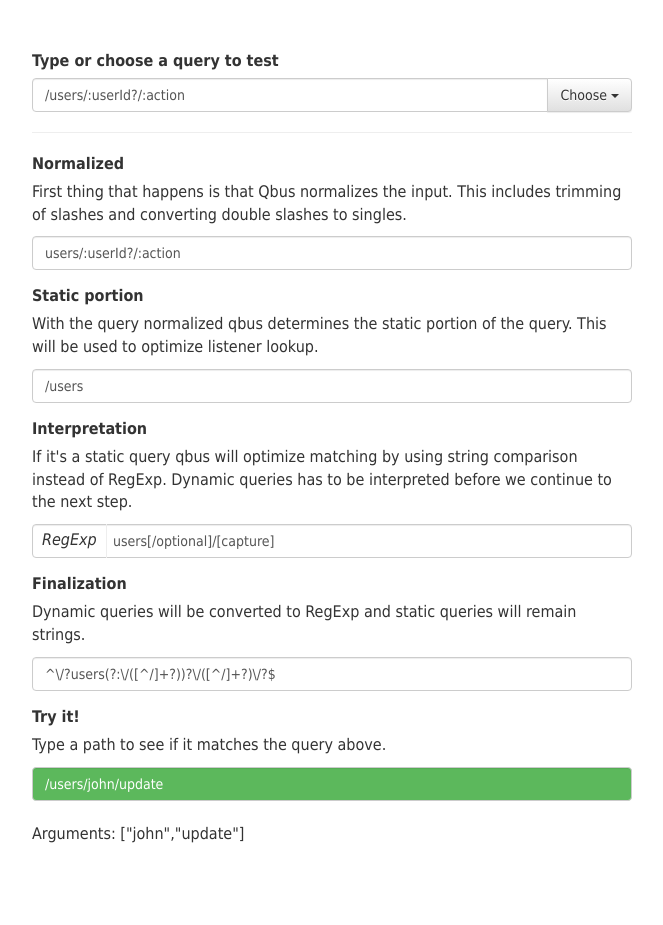
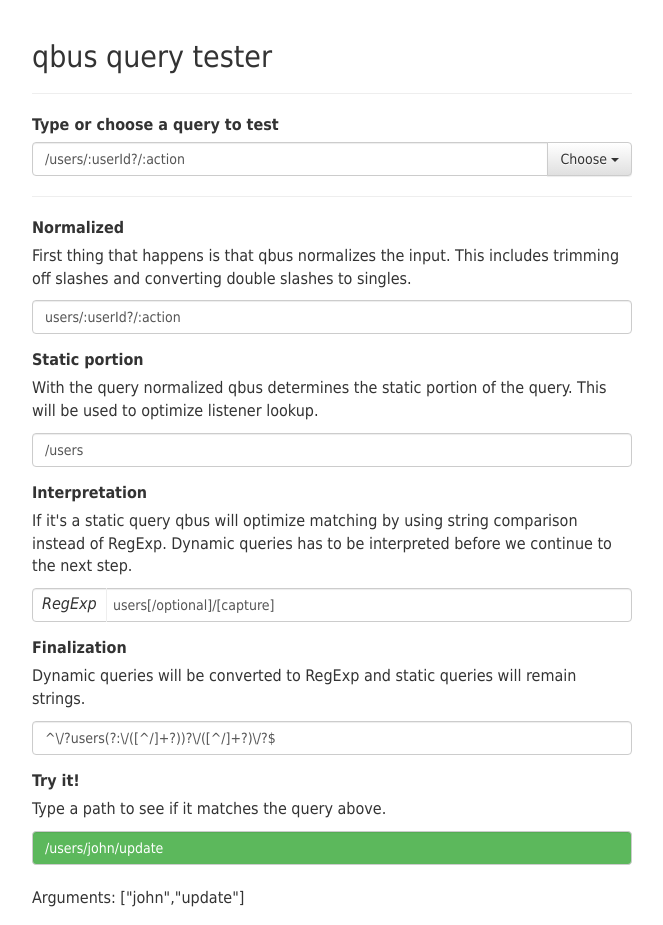
Before and after one commit to unkelpehr/qbus, a website: page index.html in a window 1280 px wide. Shown: the whole page, without its empty margins (308-971 px from the left). Before the commit the page ends 861 px from the top, so only its background shows below. Drawn offline with nearby package versions, Linux system fonts and the light colour scheme.

Commit message:
Update index.html

```diff
--- a/index.html
+++ b/index.html
@@ -24,7 +24,7 @@
 		.main {
 			width: 600px;
 			margin: 0 auto;
-			margin-top: 50px;
+			margin-top: 40px;
 		}
 		input[disabled] {
 			z-index: 1;
@@ -62,6 +62,8 @@
 	<body>
 
 	<div class="main">
+		<h2>qbus query tester</h2>
+		<hr>
 		<div class="form-group">
 			<label for="query">Type or choose a query to test</label>
 
@@ -84,7 +86,7 @@
 
 		<div class="form-group">
 			<label for="normalized">Normalized</label>
-			<p>First thing that happens is that Qbus normalizes the input. This includes trimming of slashes and converting double slashes to singles.</p>
+			<p>First thing that happens is that qbus normalizes the input. This includes trimming off slashes and converting double slashes to singles.</p>
 			<input type="text" disabled class="form-control" id="normalized">
 		</div>
 
```
